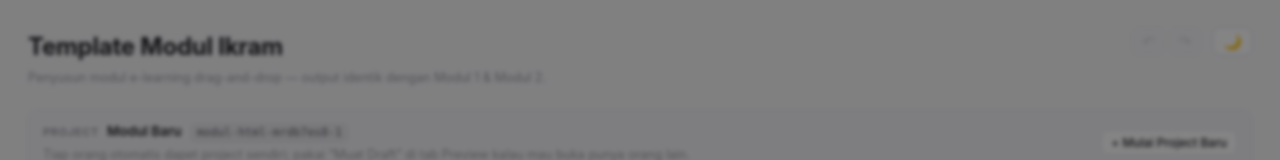
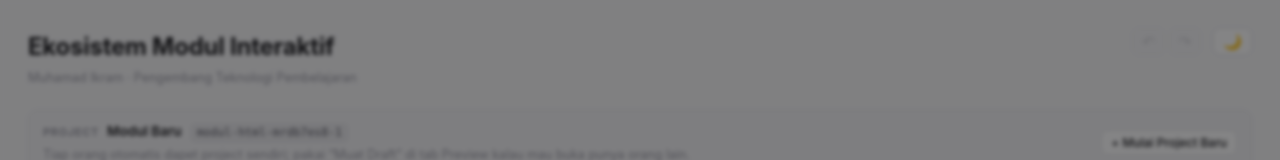
Before and after one commit to ezprada-ctrl/Template-Modul-HTML, a React (Vite) app in the folder app/: page / in a window 1280 px wide. Shown: the top 160 px of the page. Built offline with nearby package versions, Linux system fonts and the light colour scheme; no server answers.

Commit message:
Ganti header: 'Ekosistem Modul Interaktif' + kredit Muhamad Ikram

```diff
--- a/app/src/App.tsx
+++ b/app/src/App.tsx
@@ -221,9 +221,9 @@ function App() {
     <div style={{ maxWidth: 1440, margin: '0 auto', padding: '28px 28px 80px' }}>
       <header style={{ display: 'flex', justifyContent: 'space-between', alignItems: 'flex-start', gap: 16, marginBottom: 22 }}>
         <div>
-          <h1 style={{ margin: '0 0 4px' }}>Template Modul Ikram</h1>
+          <h1 style={{ margin: '0 0 4px' }}>Ekosistem Modul Interaktif</h1>
           <p className="hint" style={{ margin: 0 }}>
-            Penyusun modul e-learning drag-and-drop — output identik dengan Modul 1 &amp; Modul 2.
+            Muhamad Ikram · Pengembang Teknologi Pembelajaran
           </p>
         </div>
         <div style={{ display: 'flex', alignItems: 'center', gap: 12, flexShrink: 0 }}>
```
